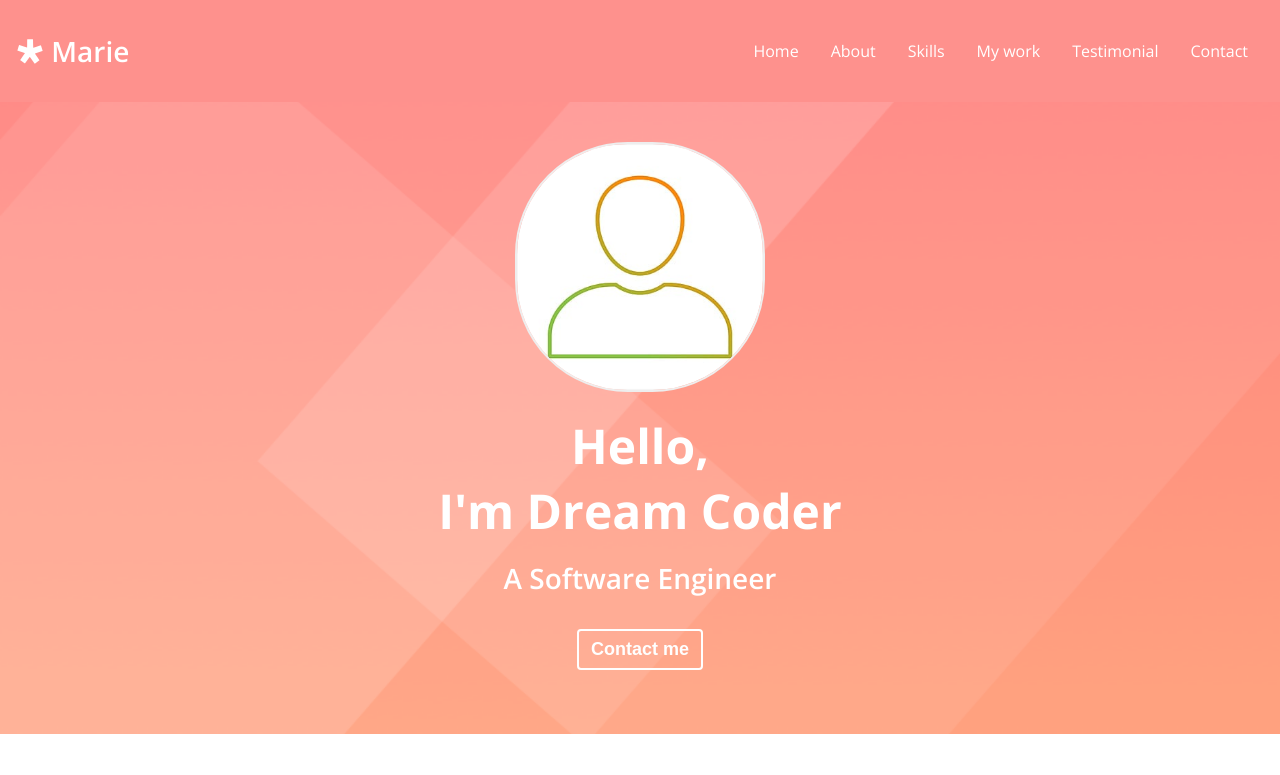
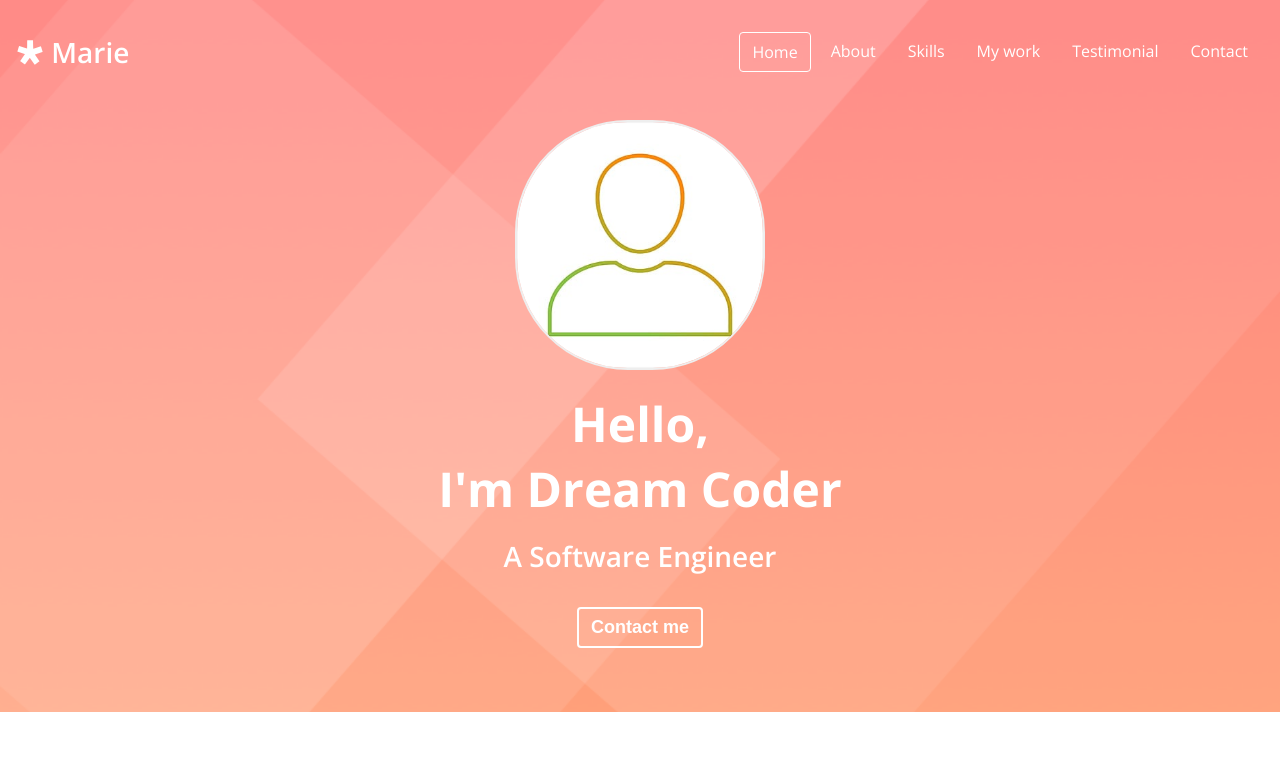
Before and after one commit to eunjinMarie/protfolio, a plain HTML site: page index.html in a window 1280 px wide. Shown: the top 775 px of the page. Drawn offline with nearby package versions, Linux system fonts and the light colour scheme.

Commit message:
JS: navbar

```diff
--- a/index.html
+++ b/index.html
@@ -25,7 +25,7 @@
         <a href="#">Marie</a>
       </div>
       <ul class="navbar__menu">
-        <li class="navber__menu__item">Home</li>
+        <li class="navber__menu__item active">Home</li>
         <li class="navber__menu__item">About</li>
         <li class="navber__menu__item">Skills</li>
         <li class="navber__menu__item">My work</li>
--- a/main.js
+++ b/main.js
@@ -0,0 +1,13 @@
+'use strict';
+
+// make navbar transparent when it is on the top
+const navbar = document.querySelector('#navbar');
+const navbarHeight = navbar.getBoundingClientRect().height;
+document.addEventListener('scroll', () => {
+  console.log(window.scrollY);
+  if (window.scrollY > navbarHeight) {
+    navbar.classList.add('navbar--dark');
+  } else {
+    navbar.classList.remove('navbar--dark');
+  }
+});
--- a/style.css
+++ b/style.css
@@ -104,12 +104,20 @@ p {
 
 /* navbar */
 #navbar {
+  position: fixed;
+  width: 100%;
   display: flex;
   justify-content: space-between;
-  background-color: var(--color-pink);
+  background-color: transparent;
   align-items: center;
   color: var(--color-white);
   padding: 16px;
+}
+
+#navbar.navbar--dark {
+  background-color: var(--color-pink);
+  padding: 8px;
+  transition: all var(--animation--duration) ease-in-out;
 }
 
 .navbar__menu {
@@ -149,6 +157,7 @@ p {
 #home {
   background: url('imgs/home_background.png') center/cover no-repeat;
   padding: 40px;
+  padding-top: 120px;
   text-align: center;
 }
 
```
